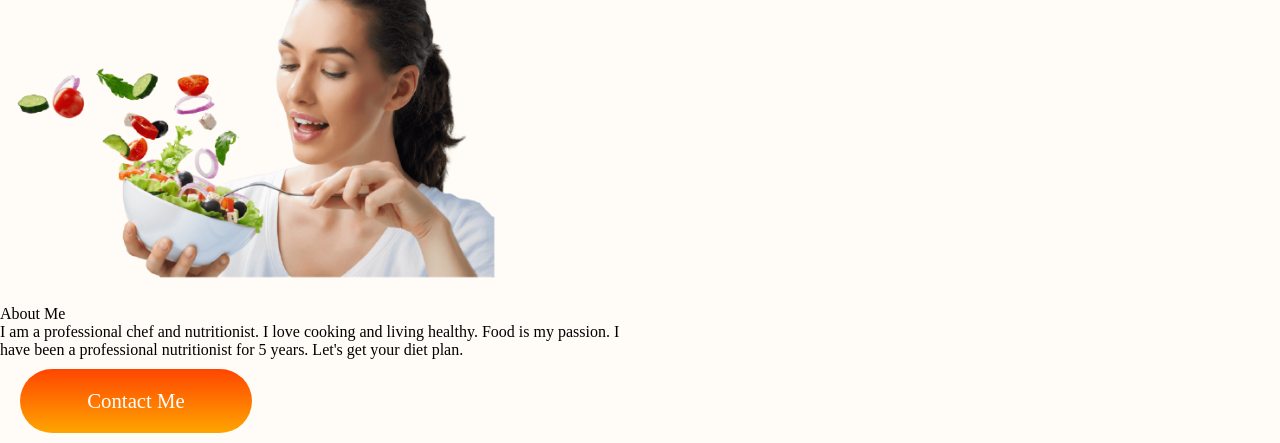
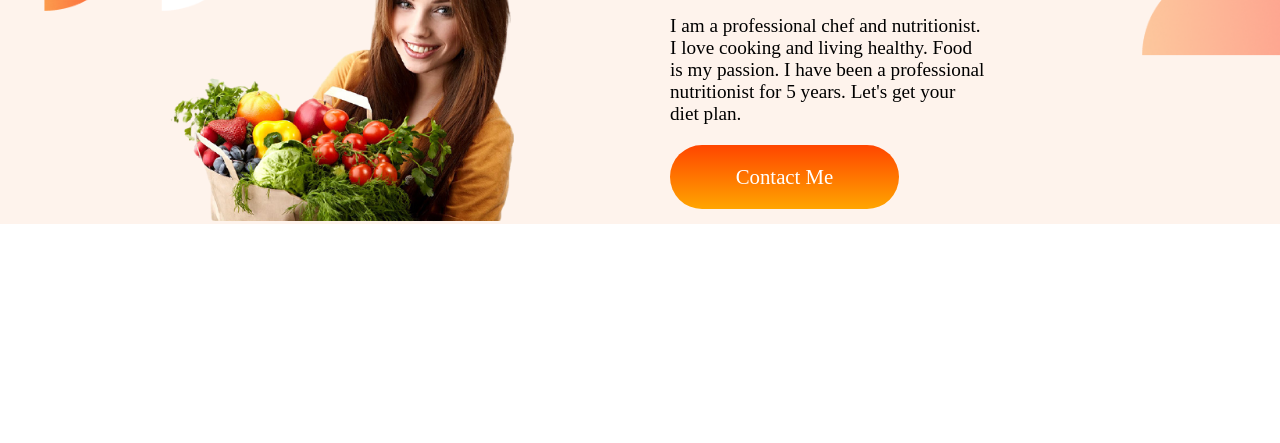
Before and after one commit to ShakibUddin/food-network-site, a plain HTML site: page index.html in a window 1280 px wide. Shown: the part 650-1093 px from the top of the page. After the commit the page ends 874 px from the top, so only its background shows below. Drawn offline with Linux system fonts and the light colour scheme.

Commit message:
about-section done

```diff
--- a/index.css
+++ b/index.css
@@ -1,16 +1,16 @@
 *{
     padding: 0;
     margin: 0;
-    background-color: #fffbf6;
 }
-
 .hello-section{
     display: flex;
     align-items: center;
     justify-content: center;
+    background-color: #fcf9f5;
 }
 .text-div{
     width: 50vw;
+    padding-left: 20px;
 }
 .welcome-title{
     font-size: 2.8rem;
@@ -24,6 +24,7 @@
     font-size: 1.2rem;
     padding: 10px;
     margin: 10px;
+    width: 50%;
 }
 .primary-button{
     display: block;
@@ -42,5 +43,28 @@
     width: 50vw;
 }
 .image{
+    display: block;
     width: 80%;
+    margin: auto auto;
 }
+
+.about-section{
+    display: flex;
+    background-image: url("images/shapes/7.png");
+    background-size: 100vw;
+    background-repeat: none;
+    align-items: center;
+    justify-content: center;
+}
+.about-title{
+    font-size: 2rem;
+    color: black;
+    padding: 10px;
+    margin: 10px;
+}
+.about-details-text{
+    font-size: 1.2rem;
+    width: 50%;
+    padding: 10px;
+    margin: 10px;
+}
--- a/index.html
+++ b/index.html
@@ -24,14 +24,14 @@
     <section class="about-section">
         <div class="image-div">
             <img class="image"
-                src="images/female/38-387173_supplement-nutrient-dietary-eating-food-free-download-nutrition-removebg-preview.png"
+                src="images/female/kisspng-healthy-diet-food-eating-nutrition-woman-diet-5b20e260c13c04.3441013515288817607915-removebg-preview.png"
                 alt="">
         </div>
         <div class="text-div">
             <p class="about-title">About Me</p>
             <p class="about-details-text">I am a professional chef and nutritionist. I love cooking and living healthy.
                 Food is my passion. I have been a professional nutritionist for 5 years. Let's get your diet plan.</p>
-            <a class="primary-button" href="">Contact Me</a>
+            <a target="_blank" class="primary-button" href="https://www.linkedin.com/in/md-shakib-uddin/">Contact Me</a>
         </div>
     </section>
     <section class="recipies-section"></section>
```
